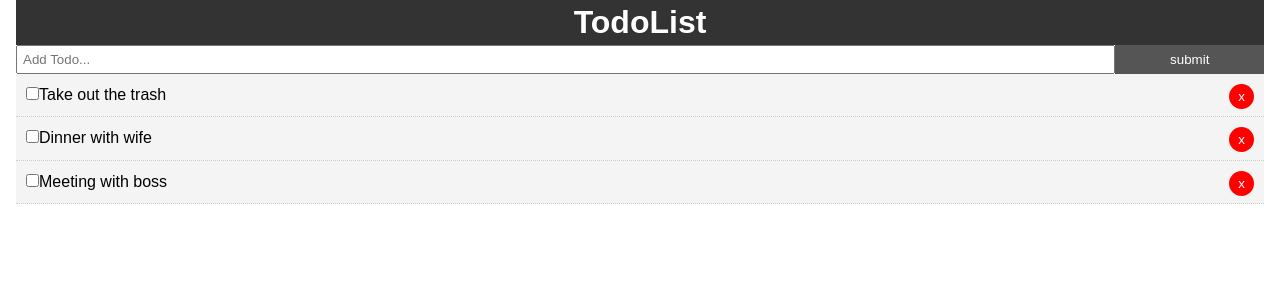
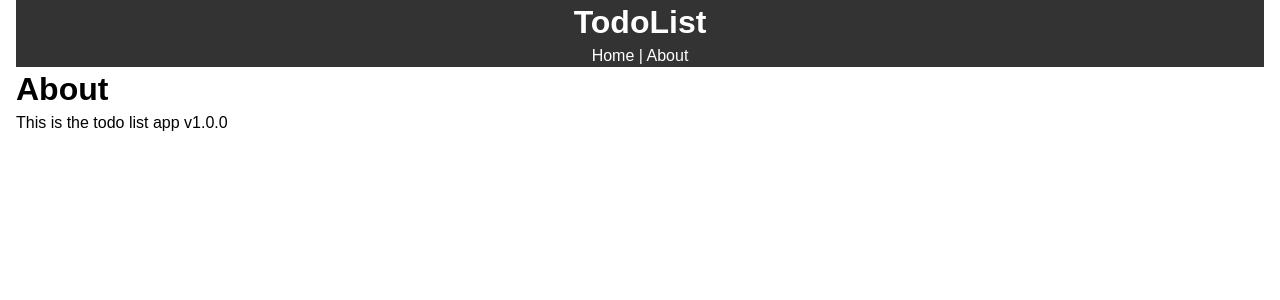
Before and after one commit to jkellzz/ReactTodo, a React (Create React App) app: page /about in a window 1280 px wide. Shown: the top 300 px of the page. Built offline with nearby package versions, Linux system fonts and the light colour scheme.

Commit message:
Completed todolist without json.

```diff
--- a/package.json
+++ b/package.json
@@ -8,6 +8,7 @@
     "@testing-library/user-event": "^7.2.1",
     "react": "^16.13.0",
     "react-dom": "^16.13.0",
+    "react-router-dom": "^5.1.2",
     "react-scripts": "3.4.0",
     "uuid": "^7.0.2"
   },
--- a/src/App.js
+++ b/src/App.js
@@ -1,9 +1,12 @@
 import React, { Component } from 'react';
+import {BrowserRouter as Router, Route} from 'react-router-dom'
 import Todos from './components/Todos'
 import './App.css'
 import Header from './components/Layout/Header'
 import AddTodo from './components/AddTodo'
+import About from './components/pages/About'
 import { v4 as uuidv4 } from 'uuid';
+
 
 
 class App extends Component {
@@ -54,14 +57,21 @@
 
   render () {
   return (
+    <Router>
     <div className="App">
       <div className="container">
-      <Header/>
-      <AddTodo addTodo={this.addTodo}/>
-      <Todos todos={this.state.todos} markComplete={this.markComplete}
-      delTodo={this.delTodo}/>
+        <Header/>
+        <Route exact path="/" render={props => (
+          <React.Fragment>
+            <AddTodo addTodo={this.addTodo}/>
+          <Todos todos={this.state.todos} markComplete={this.markComplete}
+          delTodo={this.delTodo}/>
+          </React.Fragment>
+        )} />
+        <Route path="/about" component={About}/>
       </div>
-    </div>
+     </div>
+    </Router>
   );
 }
 }
--- a/src/components/Layout/Header.js
+++ b/src/components/Layout/Header.js
@@ -1,4 +1,5 @@
 import React from 'react'
+import {Link} from 'react-router-dom'
 
 function Header() {
     return (
@@ -6,6 +7,7 @@
             <h1>
                 TodoList
             </h1>
+            <Link style={linkstyle} to="/">Home</Link> | <Link style={linkstyle} to="/about">About</Link>
         </header>
     )
 }
@@ -17,4 +19,9 @@
     padding: '10x'
 }
 
+const linkstyle = {
+    color: 'white',
+    textDecoration: 'none'
+}
+
 export default Header
--- /dev/null
+++ b/src/components/pages/About.js
@@ -0,0 +1,12 @@
+import React from 'react'
+
+function About() {
+    return (
+        <div>
+            <h1> About</h1>
+            <p> This is the todo list app v1.0.0</p>
+        </div>
+    )
+}
+
+export default About
```
Also changed, not shown: 1 other file (tests, documents, lock files or other folders).
